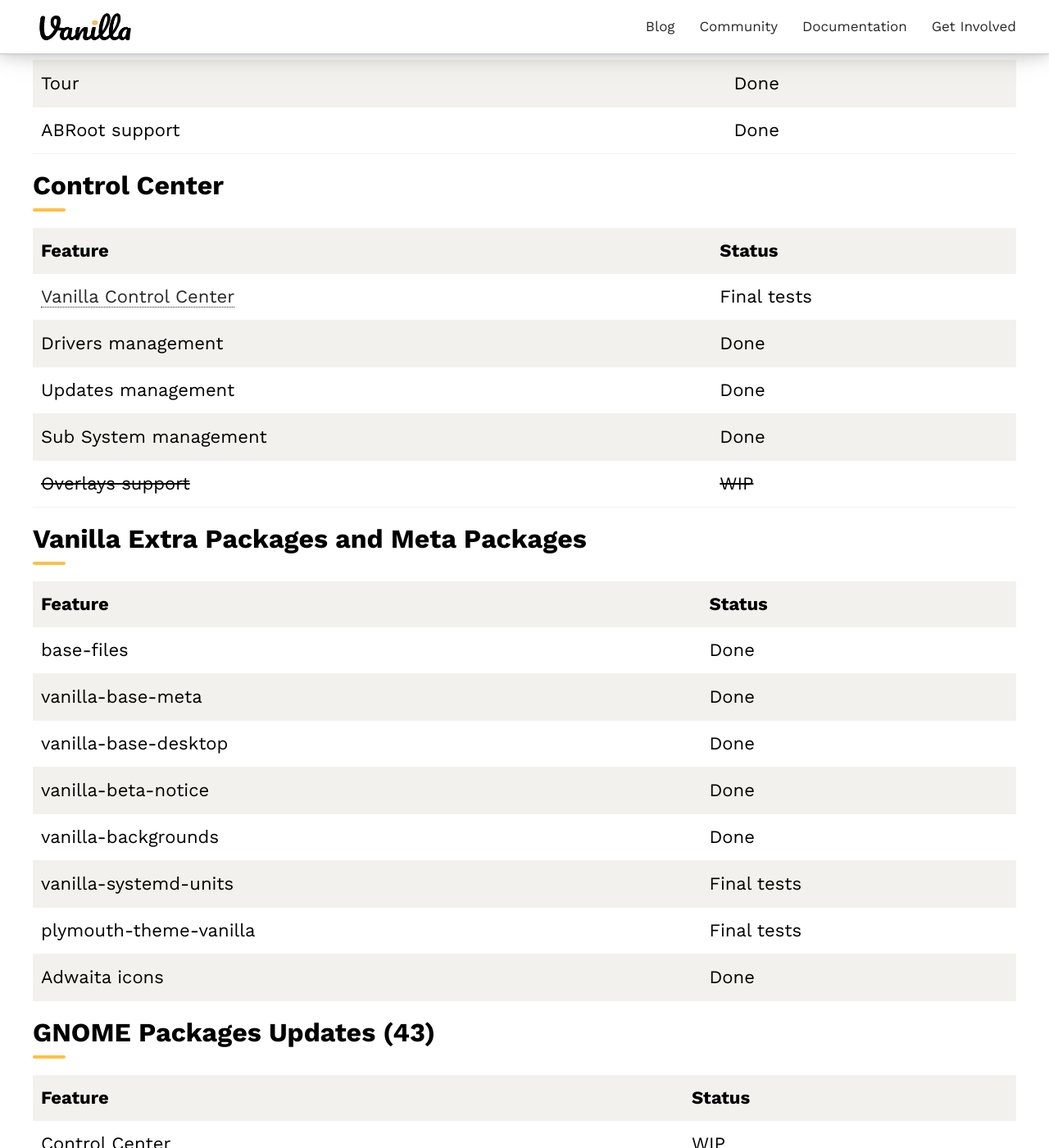
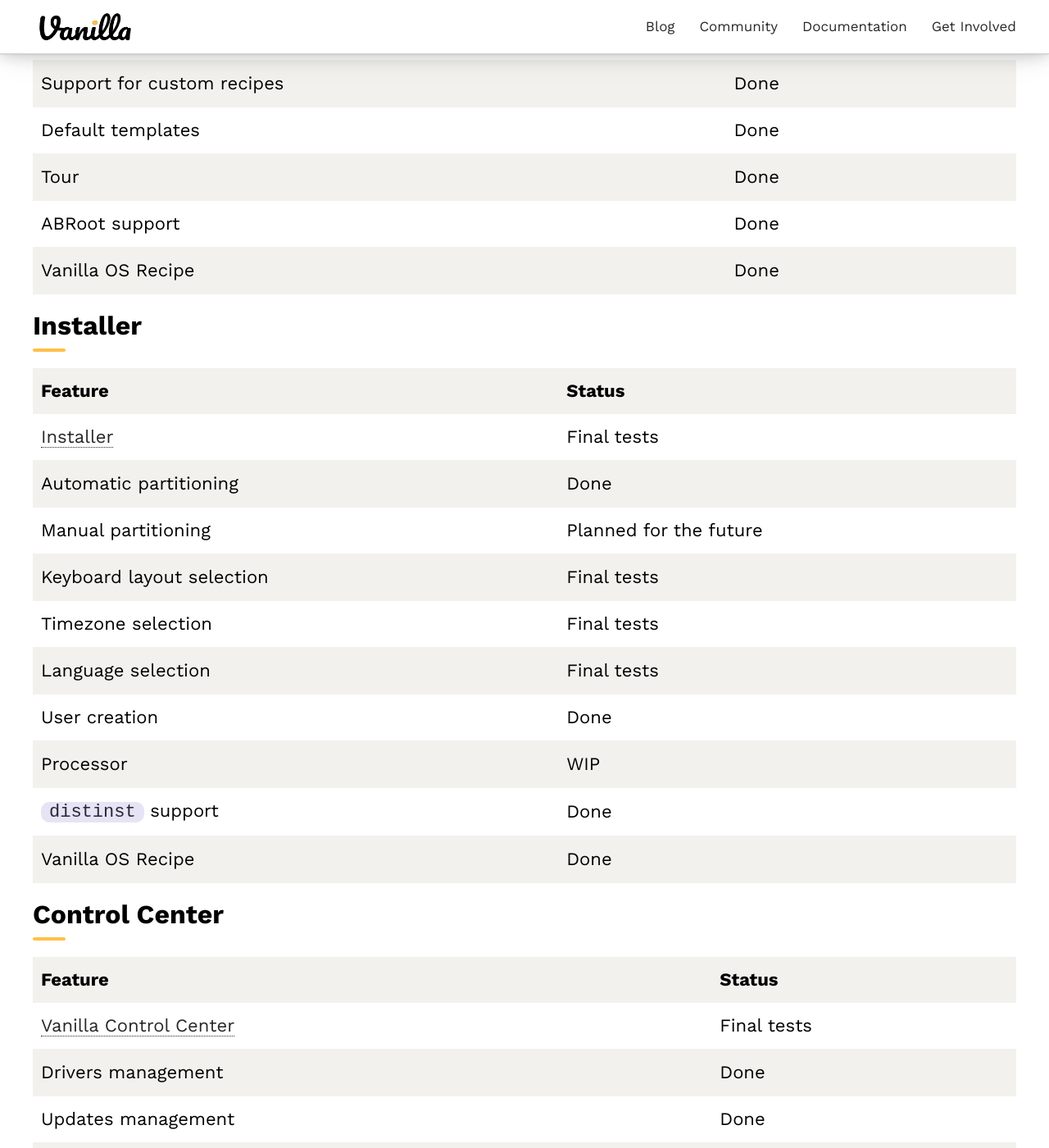
Before and after one commit to Vanilla-OS/website, a Jekyll site: the page built from roadmap.md, in a window 1280 px wide and 1400 px high, scrolled down 4841 px. Shown: the whole window at 82% size. Built offline with Jekyll 4.4.1, drawn with Linux system fonts in a browser that asks for light colours; some of the changed text lies outside the part shown.

Commit message:
misc: Update roadmap

```diff
--- a/roadmap.md
+++ b/roadmap.md
@@ -22,12 +22,12 @@
             <p>The first stable release of Vanilla OS.</p>
         </div>
     </div>
-    <div class="timeline-item timeline-grayed">
+    <div class="timeline-item timeline-green">
         <div class="timeline-item-content">
-            <p>Release Candidate releases will be available for testing.</p>
+            <p>Release Candidate builds are <a href="/download">available for testing</a>.</p>
         </div>
     </div>
-    <div class="timeline-item timeline-green">
+    <div class="timeline-item timeline-dimmed-green">
         <span class="timeline-label">28 November 2022</span>
         <div class="timeline-item-content">
             <h4>ABRoot Ready</h4>
@@ -93,18 +93,19 @@
 
 | Feature | Status |
 | --- | --- | --- |
-| [VSO](https://github.com/vanilla-os/vanilla-system-operator) | WIP |
+| [VSO](https://github.com/vanilla-os/vanilla-system-operator) | Final tests |
 | Updates Scheduler | Done |
 | Updates Manager | Done |
 | Configuration Manager | Done |
-| Developer Program | WIP |
+| Automation Tasks Manager | Done |
+| Developer Program | Planned for the future |
 | CLI | Done |
 
 ### ~~Almost~~ (Replaced by ABRoot)
 
 | Feature | Status |
 | --- | --- | --- |
-| [Almost](https://github.com/vanilla-os/Almost) | Done |
+| [Almost](https://github.com/vanilla-os/Almost) | Discontinued |
 | Configurator | Done |
 | Systemd Persistent Mode | Done |
 | Offline Updates Support | Done |
@@ -119,6 +120,7 @@
 | ~~`--sys` flag~~ (replaced by `abroot exec` and `abroot shell`) | ~~Done~~ |
 | `--aur` flag | Done |
 | `--dnf` flag | Done |
+| Core Container features | Done |
 
 ### First Setup
 
@@ -129,6 +131,22 @@
 | Default templates | Done |
 | Tour | Done |
 | ABRoot support | Done |
+| Vanilla OS Recipe | Done |
+
+### Installer
+
+| Feature | Status |
+| --- | --- | --- |
+| [Installer](https://github.com/vanilla-os/vanilla-installer) | Final tests |
+| Automatic partitioning | Done |
+| Manual partitioning | Planned for the future |
+| Keyboard layout selection | Final tests |
+| Timezone selection | Final tests |
+| Language selection | Final tests |
+| User creation | Done |
+| Processor | WIP |
+| `distinst` support | Done |
+| Vanilla OS Recipe | Done |
 
 ### Control Center
 
@@ -140,35 +158,36 @@
 | Sub System management | Done |
 | ~~Overlays support~~ | ~~WIP~~ |
 
-### Vanilla Extra Packages and Meta Packages
-
-| Feature | Status |
-| --- | --- | --- |
-| base-files | Done |
-| vanilla-base-meta | Done |
-| vanilla-base-desktop | Done |
-| vanilla-beta-notice | Done |
-| vanilla-backgrounds | Done |
-| vanilla-systemd-units | Final tests |
-| plymouth-theme-vanilla | Final tests |
-| Adwaita icons | Done |
-
 ### GNOME Packages Updates (43)
 
 | Feature | Status |
 | --- | --- | --- |
-| Control Center | WIP |
-| Software | Done |
-| Adwaita icons | Done |
+| [gnome-control-center](https://github.com/Vanilla-OS/gnome-control-center) | Final tests |
+| [gnome-software](https://github.com/Vanilla-OS/gnome-software) | Done |
+| [adwaita-icon-theme](https://github.com/Vanilla-OS/adwaita-icon-theme) | Done |
 
-### Misc
+### Misc and other packages
 
 | Feature | Status |
 | --- | --- | --- |
-| Upgrade Utility | WIP |
-| ISO Builder | Final tests |
-| Branding | Done |
-| Website | Done |
-| Official Wallpaper | Done |
-| Documentation | WIP |
-| Handbook | WIP |
+| [~~almost-extras~~](https://github.com/Vanilla-OS/almost-extras) | ~~Replaced by ABRoot~~ |
+| [base-files](https://github.com/Vanilla-OS/base-files) | Done |
+| [vanilla-base-meta](https://github.com/Vanilla-OS/vanilla-base-meta) | Done |
+| [vanilla-base-desktop](https://github.com/Vanilla-OS/vanilla-base-desktop) | Done |
+| [~~vanilla-beta-notice~~](https://github.com/Vanilla-OS/vanilla-beta-notice) | ~~Replaced by vanilla-dev-notice~~ |
+| [vanilla-dev-notice](https://github.com/Vanilla-OS/vanilla-dev-notice) | Done |
+| [vanilla-backgrounds](https://github.com/Vanilla-OS/vanilla-backgrounds) | Done |
+| [vanilla-systemd-units](https://github.com/Vanilla-OS/vanilla-systemd-units) | Final tests |
+| [plymouth-theme-vanilla](https://github.com/Vanilla-OS/plymouth-theme-vanilla) | Done |
+| [~~calamares-settings-vanilla~~](https://github.com/Vanilla-OS/calamares-settings-vanilla) | ~~Replaced by Vanilla Intaller~~ |
+| [micro-distrobox](https://github.com/Vanilla-OS/micro-distrobox) | Done |
+| [dev-help-tools](https://github.com/Vanilla-OS/dev-help-tools) | Done |
+| [Upgrade Utility](https://github.com/Vanilla-OS/vanilla-updater) | WIP |
+| [~~vanilla-os-build~~](https://github.com/Vanilla-OS/vanilla-os-build) | ~~Replaced by ISO Builder~~ |
+| [ISO Builder](https://github.com/Vanilla-OS/os) | Final tests |
+| [Branding](https://github.com/Vanilla-OS/assets) | Done |
+| [Website](https://github.com/Vanilla-OS/website) | Done |
+| [Documentation](https://github.com/Vanilla-OS/documentation) | WIP |
+| [Handbook](https://github.com/Vanilla-OS/handbook) | WIP |
+| [AdwDialog](https://github.com/Vanilla-OS/AdwDialog) | Done |
+| [`distinst`](https://github.com/Vanilla-OS/distinst) minor changes | Done |
```
